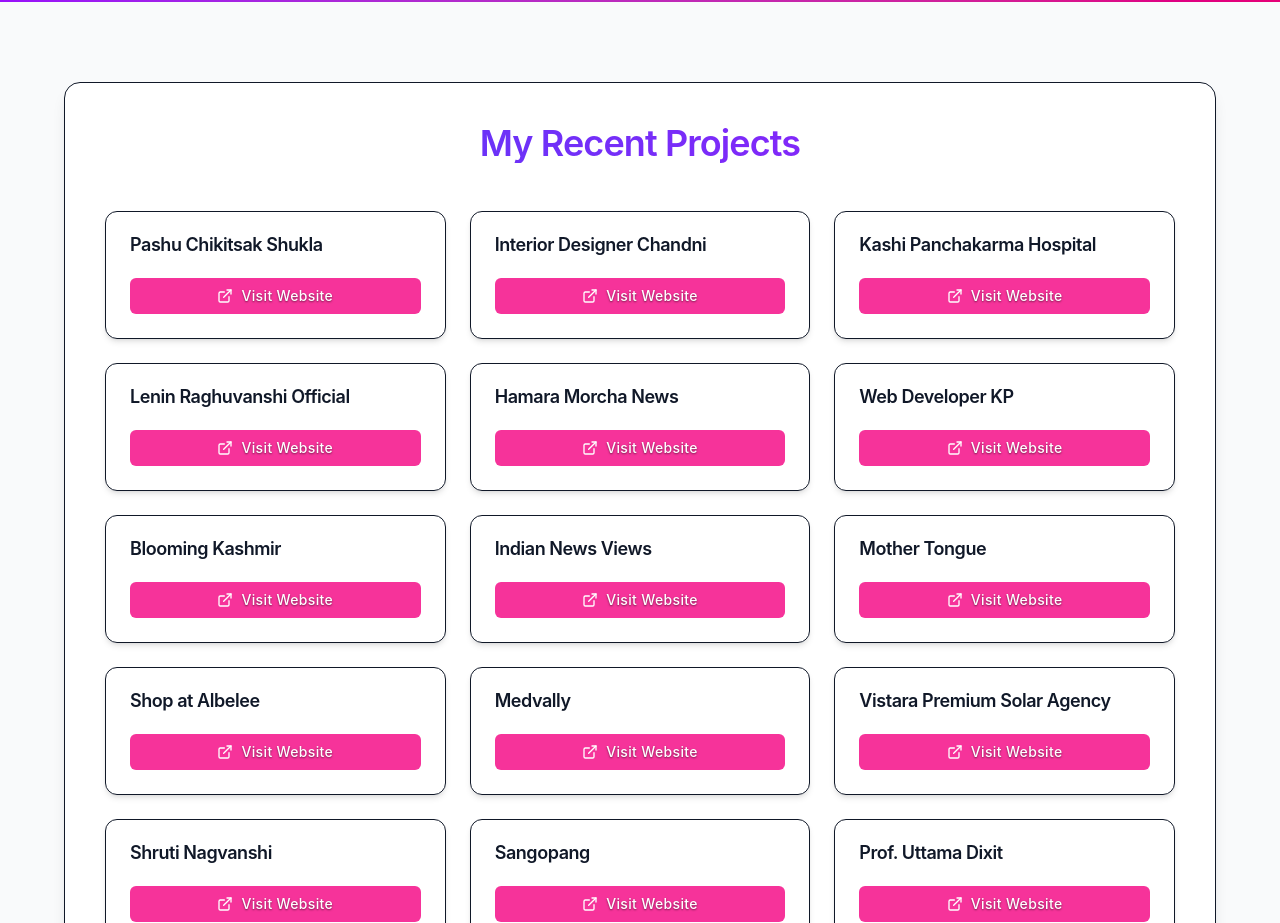
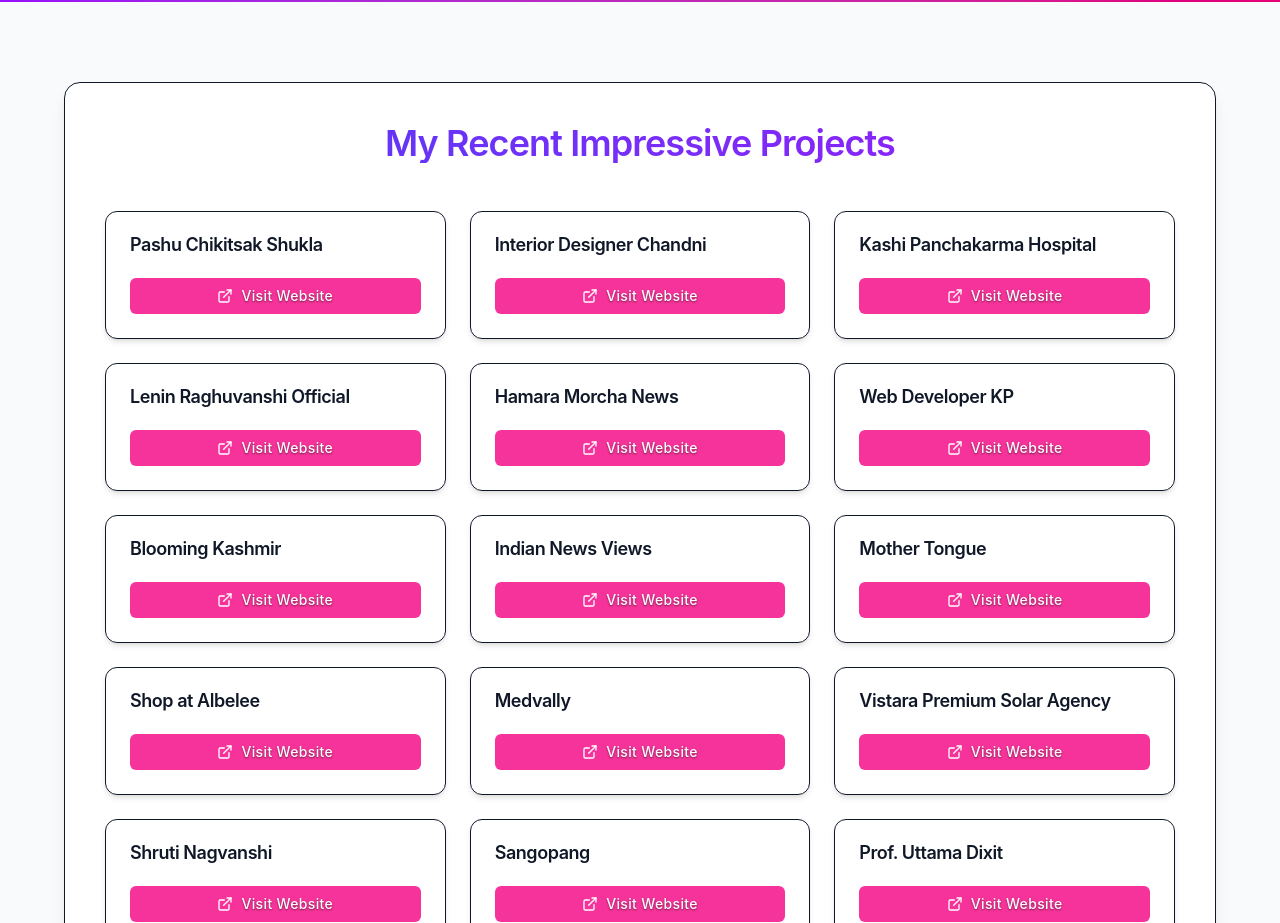
Before and after one commit to kp1153/creativesolutions, a Next.js app: page / in a window 1280 px wide. Shown: the part 1860-2783 px from the top of the page. Built offline with nearby package versions, Linux system fonts and the light colour scheme; no server answers.

Commit message:
force deploy

```diff
--- a/components/HeroSection.js
+++ b/components/HeroSection.js
@@ -244,7 +244,7 @@ export default function HeroSection() {
       <section className="py-20 px-6 bg-gray-50">
         <div className="max-w-6xl mx-auto border rounded-2xl shadow-lg bg-white p-10">
           <h2 className="text-4xl font-bold text-center mb-12 bg-gradient-to-r from-indigo-600 to-purple-600 bg-clip-text text-transparent">
-            My Recent Projects
+            My Recent Impressive Projects
           </h2>
 
           <div className="grid sm:grid-cols-2 lg:grid-cols-3 gap-6">
```
